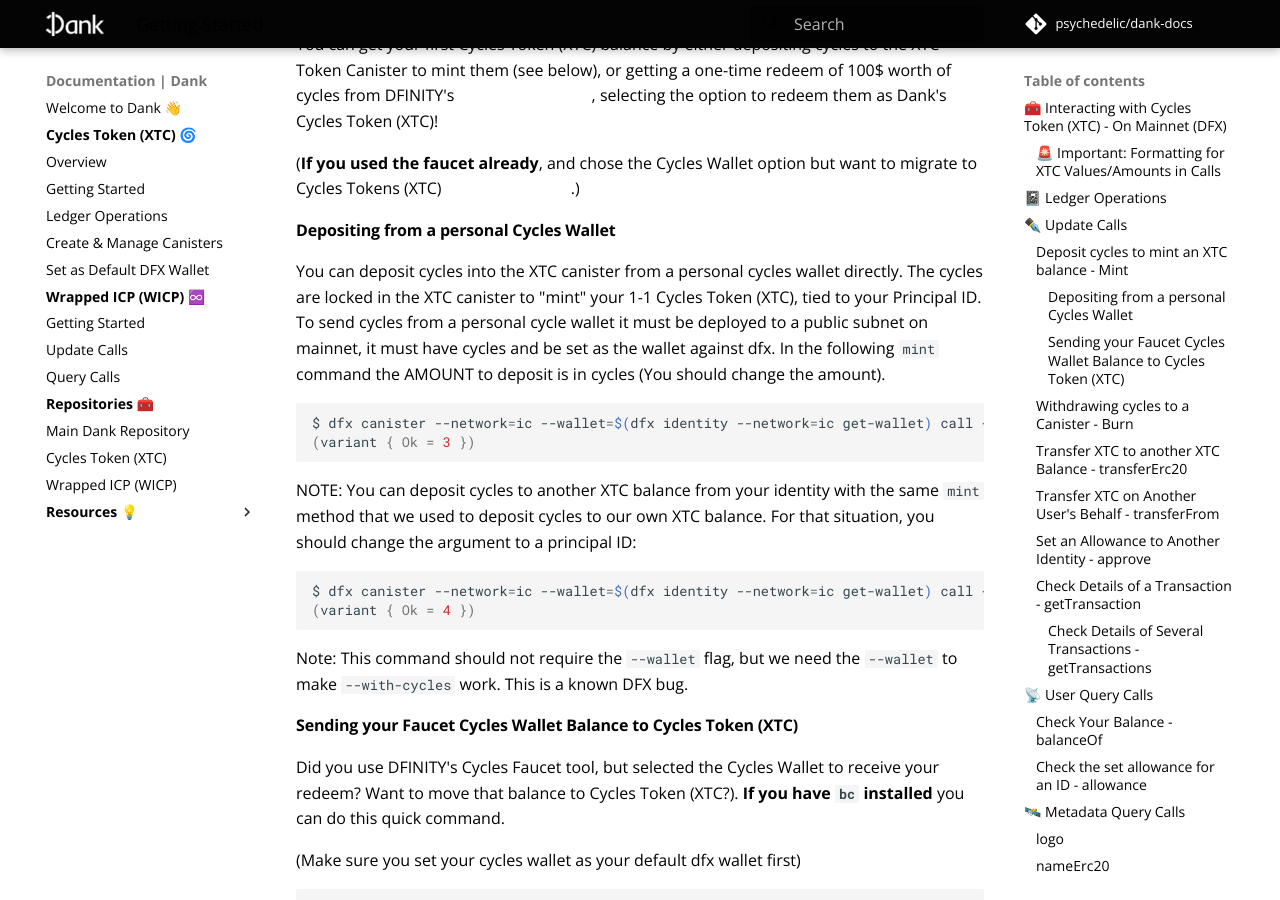
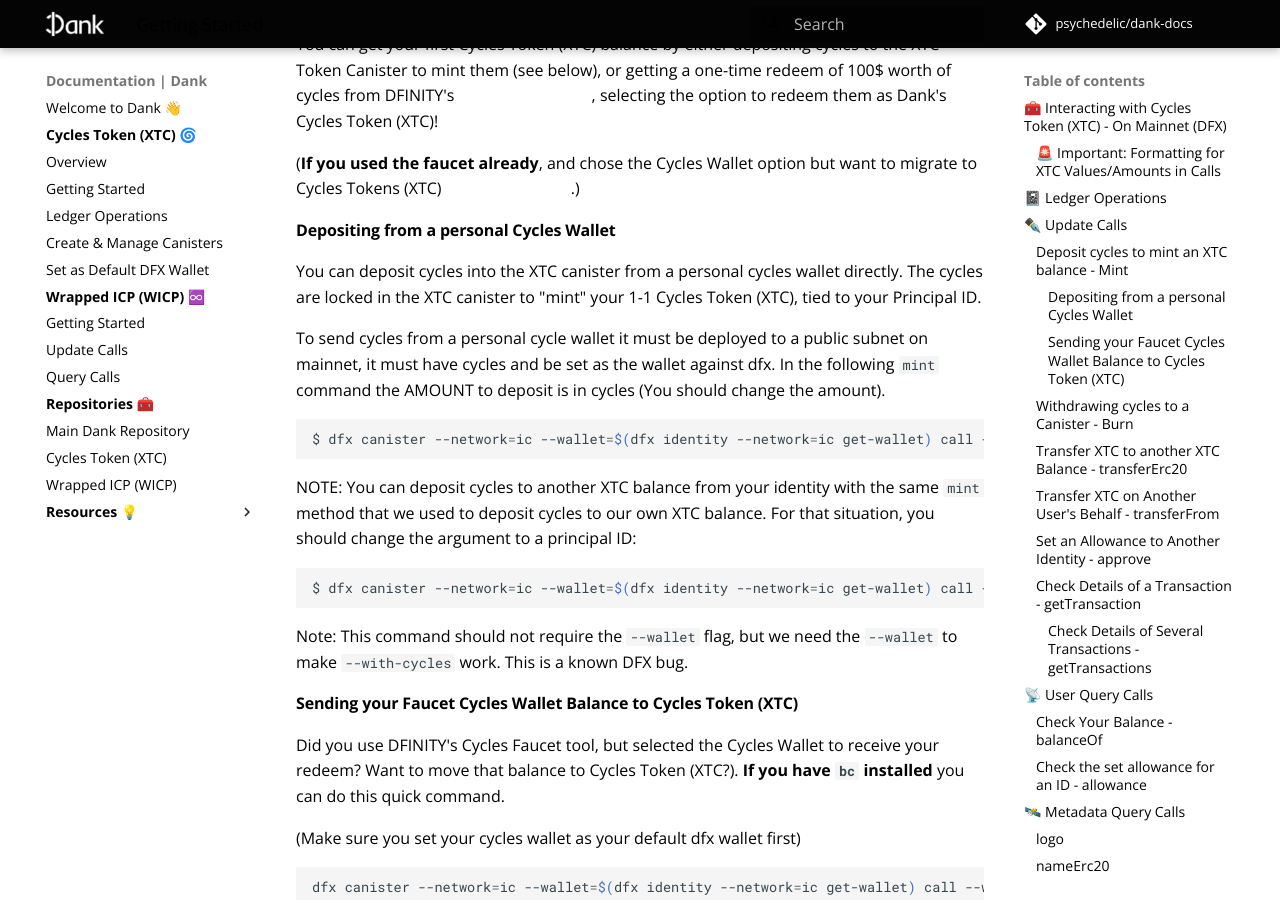
Before and after one commit to Psychedelic/dank-docs, an MkDocs documentation site: the page built from docs/xtc/getting-started.md, in a window 1280 px wide and 900 px high, scrolled down 1503 px. Built offline with MkDocs 1.6.1 and Material for MkDocs 9.7.7, drawn with Linux system fonts in a browser that asks for light colours; comment, search, counter and statistics services are not loaded.

Commit message:
Update getting-started.md

````diff
--- a/docs/xtc/getting-started.md
+++ b/docs/xtc/getting-started.md
@@ -43,18 +43,18 @@
 
 #### Depositing from a personal Cycles Wallet
 
-You can deposit cycles into the XTC canister from a personal cycles wallet directly. The cycles are locked in the XTC canister to "mint" your 1-1 Cycles Token (XTC), tied to your Principal ID. To send cycles from a personal cycle wallet it must be deployed to a public subnet on mainnet, it must have cycles and be set as the wallet against dfx. In the following `mint` command the AMOUNT to deposit is in cycles (You should change the amount).
+You can deposit cycles into the XTC canister from a personal cycles wallet directly. The cycles are locked in the XTC canister to "mint" your 1-1 Cycles Token (XTC), tied to your Principal ID.
+
+To send cycles from a personal cycle wallet it must be deployed to a public subnet on mainnet, it must have cycles and be set as the wallet against dfx. In the following `mint` command the AMOUNT to deposit is in cycles (You should change the amount).
 
 ```bash
-$ dfx canister --network=ic --wallet=$(dfx identity --network=ic get-wallet) call --with-cycles AMOUNT aanaa-xaaaa-aaaah-aaeiq-cai mint "(principal \"$(dfx identity get-principal)\")"
-(variant { Ok = 3 })
+$ dfx canister --network=ic --wallet=$(dfx identity --network=ic get-wallet) call --with-cycles AMOUNT aanaa-xaaaa-aaaah-aaeiq-cai mint "(principal \"$(dfx identity get-principal)\",0:nat)"
 ```
 
 NOTE: You can deposit cycles to another XTC balance from your identity with the same `mint` method that we used to deposit cycles to our own XTC balance. For that situation, you should change the argument to a principal ID:
 
 ```bash
-$ dfx canister --network=ic --wallet=$(dfx identity --network=ic get-wallet) call --with-cycles AMOUNT aanaa-xaaaa-aaaah-aaeiq-cai mint "(principal \"Some-Principal-ID\")"
-(variant { Ok = 4 })
+$ dfx canister --network=ic --wallet=$(dfx identity --network=ic get-wallet) call --with-cycles AMOUNT aanaa-xaaaa-aaaah-aaeiq-cai mint "(principal \"Some-Principal-ID\",0:nat")"
 ```
 
 Note: This command should not require the `--wallet` flag, but we need the `--wallet` to make `--with-cycles` work. This is a known DFX bug.
````
